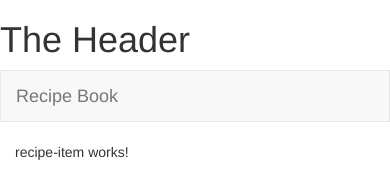
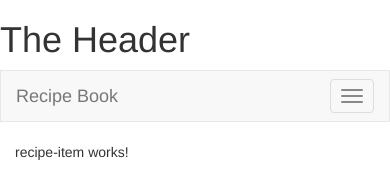
Before and after one commit to istvan-halasz/recipe-book-shooping, an Angular app: page / in a window 390 px wide. Shown: the top 169 px of the page. Built offline with nearby package versions, Linux system fonts and the light colour scheme.

Commit message:
make menu responsive

```diff
--- a/src/app/header/header.component.html
+++ b/src/app/header/header.component.html
@@ -2,10 +2,12 @@
 <nav class="navbar navbar-default">
   <div class="container-fluid">
     <div class="navbar-header">
-      <a href="#" class="navbar-brand">Recipe Book</a>
+      <button type="button" class="navbar-toggle" (click)="collapsed = !collapsed">
+        <span class="icon-bar" *ngFor="let iconBar of [1, 2, 3]"></span>
+      </button>
+      <a routerLink="/" class="navbar-brand">Recipe Book</a>
     </div>
-
-    <div class="collapse navbar-collapse">
+    <div class="navbar-collapse" [class.collapse]="collapsed" (window:resize)="collapsed = true">
       <ul class="nav navbar-nav">
         <li><a href="#">Recipes</a></li>
         <li><a href="#">Shopping List</a></li>
--- a/src/app/header/header.component.ts
+++ b/src/app/header/header.component.ts
@@ -5,6 +5,7 @@
   templateUrl: './header.component.html',
 })
 export class HeaderComponent implements OnInit {
+  collapsed = true;
 
   constructor() { }
 
```
